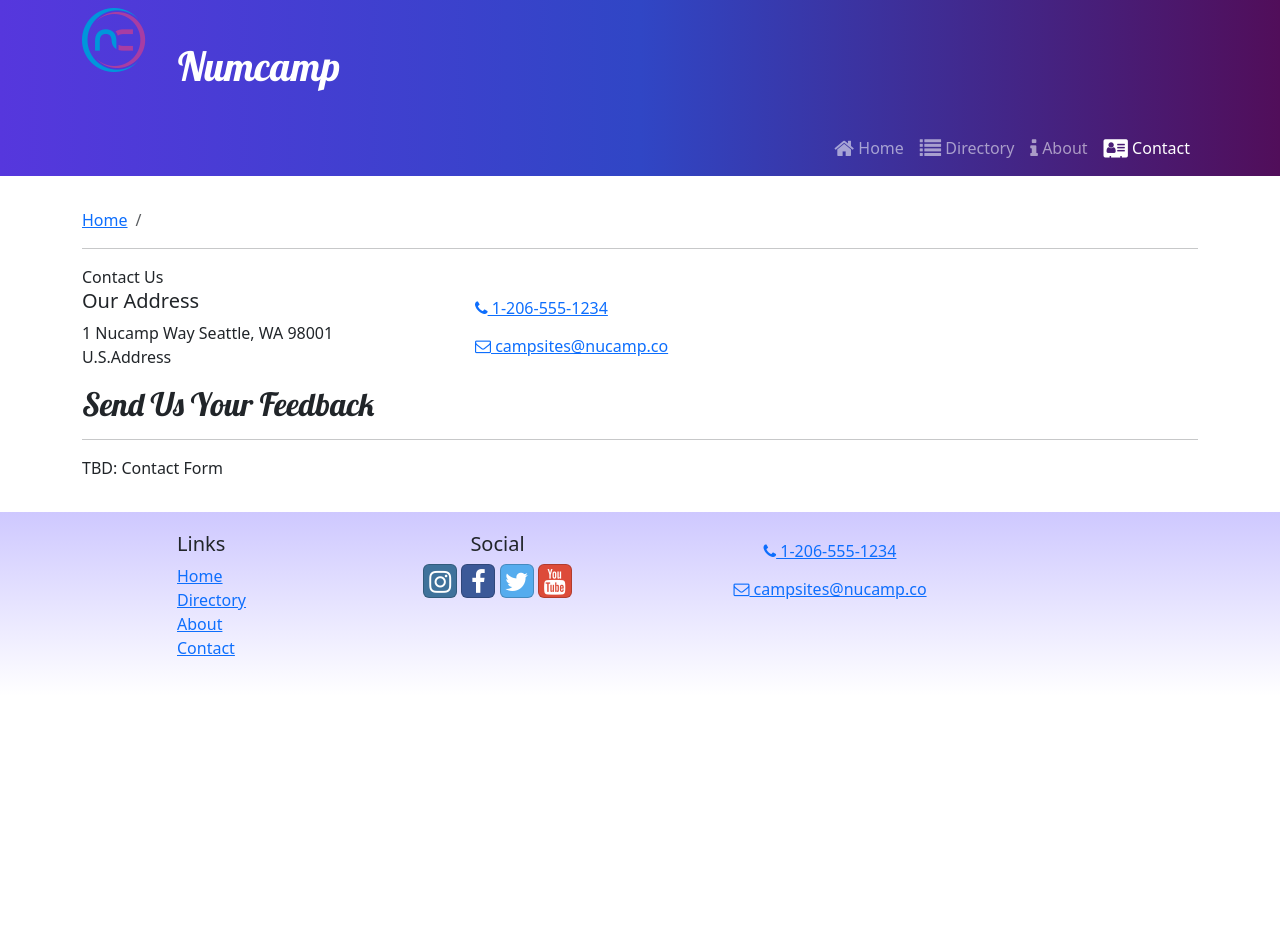
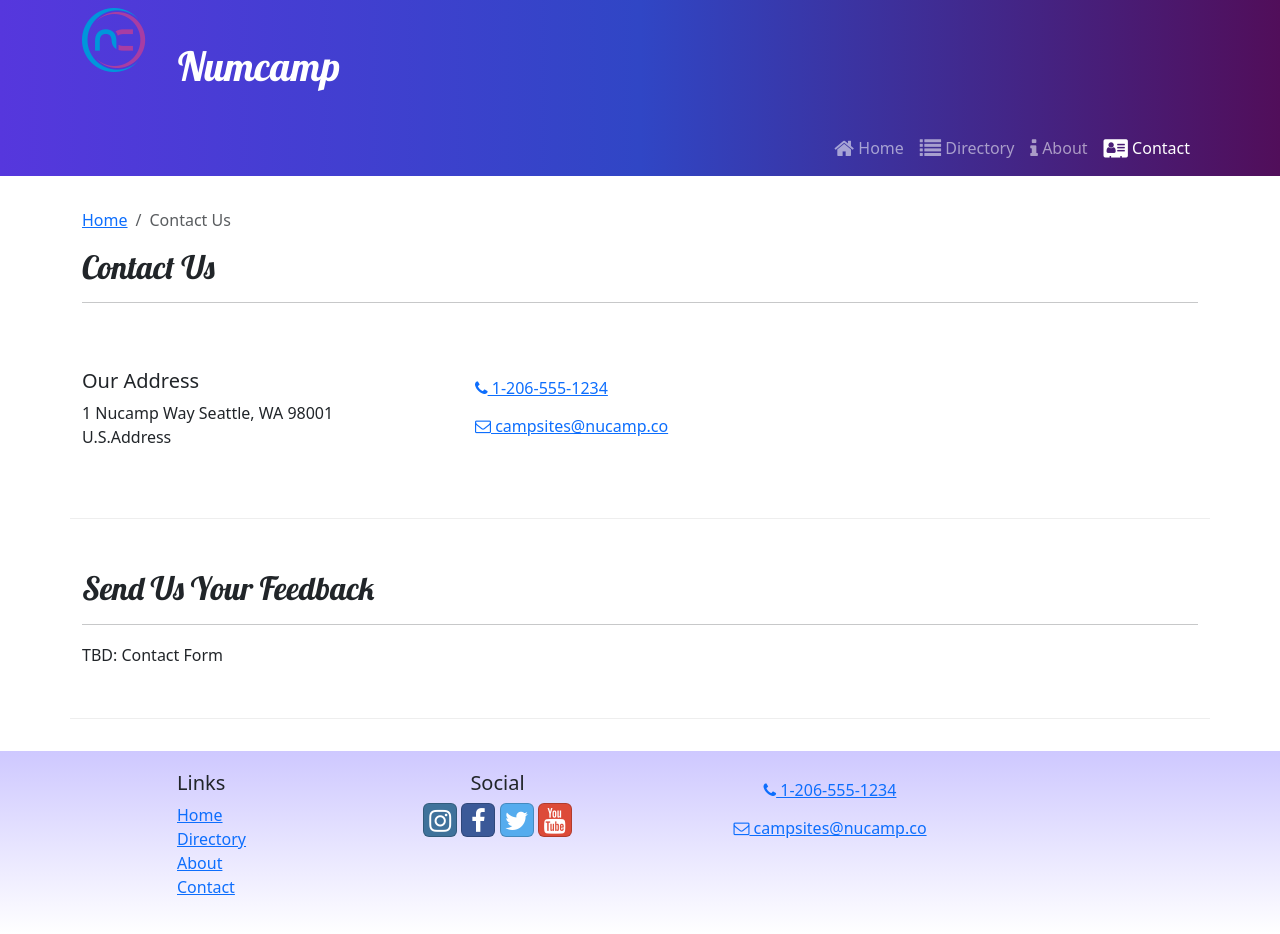
Before and after one commit to edmund80/nucampsite-react, a React (Create React App) app: page /contact in a window 1280 px wide. Before the commit the page ends 800 px from the top, so only its background shows below. Built offline with nearby package versions, Linux system fonts and the light colour scheme.

Commit message:
update contact page

```diff
--- a/src/pages/ContactPage.js
+++ b/src/pages/ContactPage.js
@@ -6,10 +6,9 @@
  const ContactPage = () => {
     return (
          <Container>
-            <SubHeader />
-            Contact Us
+            <SubHeader current='Contact Us' />
 
-            <Row>
+            <Row className='row-content align items-center'>
                <Col sm='4'>
                   <h5>Our Address</h5>
                   <address>
@@ -42,7 +41,7 @@
                </Col>
             </Row>
 
-            <Row>
+            <Row className='row-content'>
                <Col xs='12'>
                   <h2>Send Us Your Feedback</h2>
                   <hr />
```
